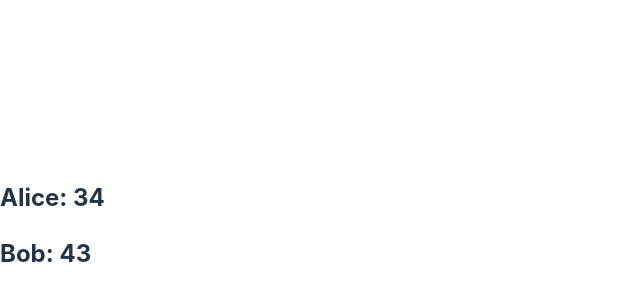
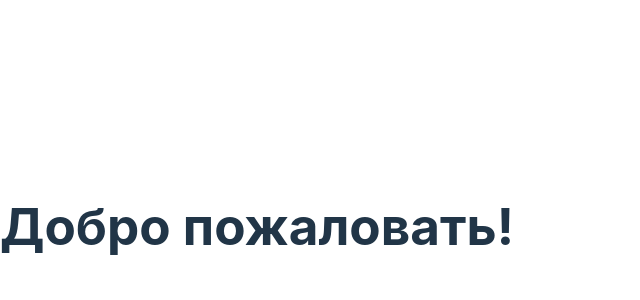
Before and after one commit to a-ch-t/react_mini_course_stepik, a React (Vite) app: page / in a window 1280 px wide. Shown: the part 174-474 px from the top of the page, without its empty margins (0-640 px from the left). Built offline with nearby package versions, Linux system fonts and the light colour scheme.

Commit message:
step_3.4.3

```diff
--- a/src/App.jsx
+++ b/src/App.jsx
@@ -1,11 +1,11 @@
-import Greeting from "./components/Greeting";
-import UserProfile from "./components/UserProfile";
+//import Greeting from "./components/Greeting";
+//import UserProfile from "./components/UserProfile";
+import LoginStatus from "./components/LoginStatus";
 
 function App() {
   return (
     <div>
-      <UserProfile name="Alice" age="34" />
-      <UserProfile name="Bob" age="43" />
+      <LoginStatus />
     </div>
   );
 }
--- /dev/null
+++ b/src/components/LoginStatus.jsx
@@ -0,0 +1,9 @@
+function LoginStatus(isLoggedIn) {
+  isLoggedIn = true;
+  return isLoggedIn ? (
+    <h1>Добро пожаловать!</h1>
+  ) : (
+    <h1>Пожалуйста, войдите в систему</h1>
+  );
+}
+export default LoginStatus;
```
